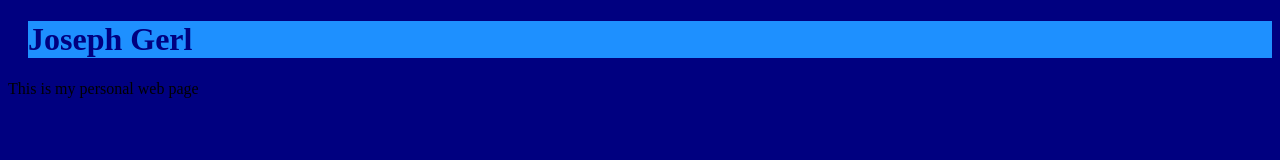
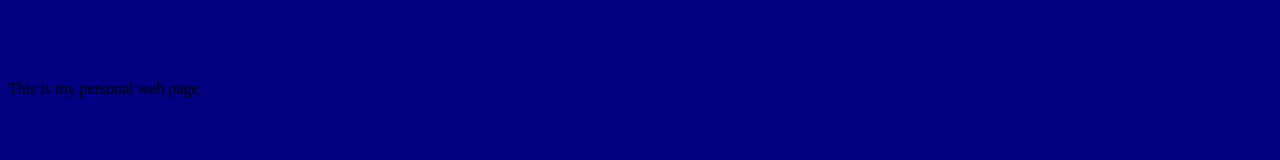
Before and after one commit to Jbgerl/jbgerl.github.io, a plain HTML site: page index.html in a window 1280 px wide. Drawn offline with Linux system fonts and the light colour scheme.

Commit message:
Update index.html

```diff
--- a/index.html
+++ b/index.html
@@ -6,7 +6,7 @@
 </head>
 <body>
 
-<h1 style="background-color:DodgerBlue;">Joseph Gerl</h1>
+<h1>Joseph Gerl</h1>
 <p>This is my personal web page</p>
 
 </body>
```
